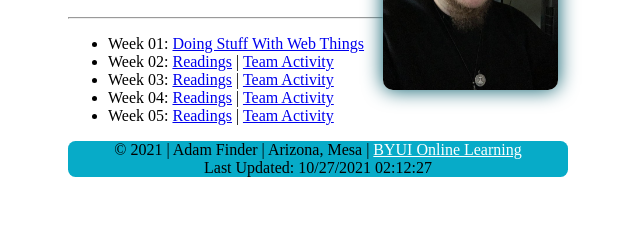
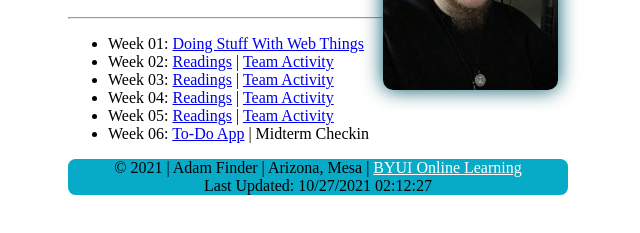
Before and after one commit to AdamFinder/WDD330, a plain HTML site: page index.html in a window 1280 px wide. Shown: the part 95-328 px from the top of the page, without its empty margins (322-962 px from the left). Drawn offline with Linux system fonts and the light colour scheme; a script that the page names is missing.

Commit message:
portfolio update

```diff
--- a/index.html
+++ b/index.html
@@ -23,6 +23,7 @@
                         <li>Week 03: <a href="https://adamfinder.github.io/WDD330/Week03/week03.html">Readings</a> | <a href="https://adamfinder.github.io/WDD330/Week03/team03.html">Team Activity</a></li>
                         <li>Week 04: <a href="https://adamfinder.github.io/WDD330/Week04/week04.html">Readings</a> | <a href="https://adamfinder.github.io/WDD330/Week04/team04.html">Team Activity</a></li>
                         <li>Week 05: <a href="https://adamfinder.github.io/WDD330/Week05/index.html">Readings</a> | <a href="https://adamfinder.github.io/WDD330/Week05/team05/team05.html">Team Activity</a></li>
+                        <li>Week 06: <a href="https://adamfinder.github.io/WDD330/Week06/index.html">To-Do App</a> | Midterm Checkin
 
 
                     </ul>
```
